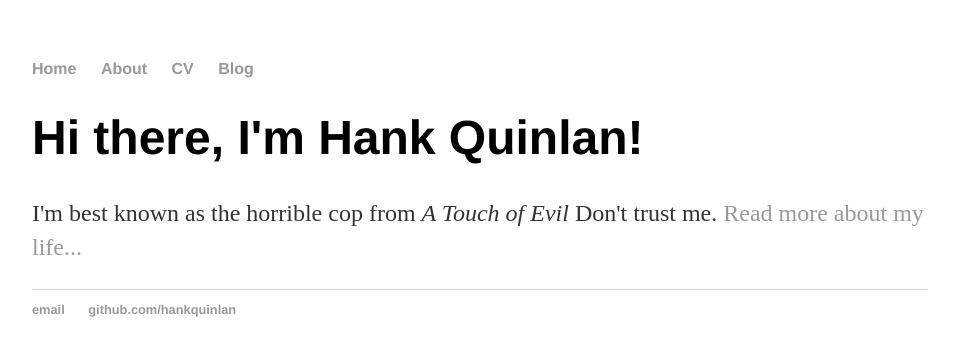
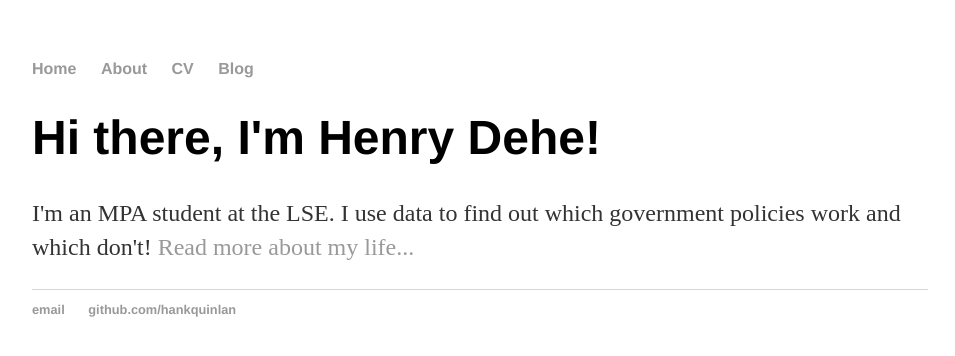
Before and after one commit to henrydehe/henrydehe.github.io, a Jekyll site: the page built from index.html, in a window 1280 px wide. Shown: the top 356 px of the page, without its empty margins (160-1115 px from the left). Built offline with Jekyll 4.4.1, drawn with Linux system fonts in a browser that asks for light colours.

Commit message:
Update index.html
Updated with my personal details and a short personal description.

```diff
--- a/index.html
+++ b/index.html
@@ -1,8 +1,8 @@
 ---
 layout: default
-title: Hank Quinlan, Horrible Cop
+title: Henry Dehe
 ---
 <div class="blurb">
-	<h1>Hi there, I'm Hank Quinlan!</h1>
-	<p>I'm best known as the horrible cop from <em>A Touch of Evil</em> Don't trust me. <a href="/about">Read more about my life...</a></p>
+	<h1>Hi there, I'm Henry Dehe!</h1>
+	<p>I'm an MPA student at the LSE. I use data to find out which government policies work and which don't! <a href="/about">Read more about my life...</a></p>
 </div><!-- /.blurb -->
```
